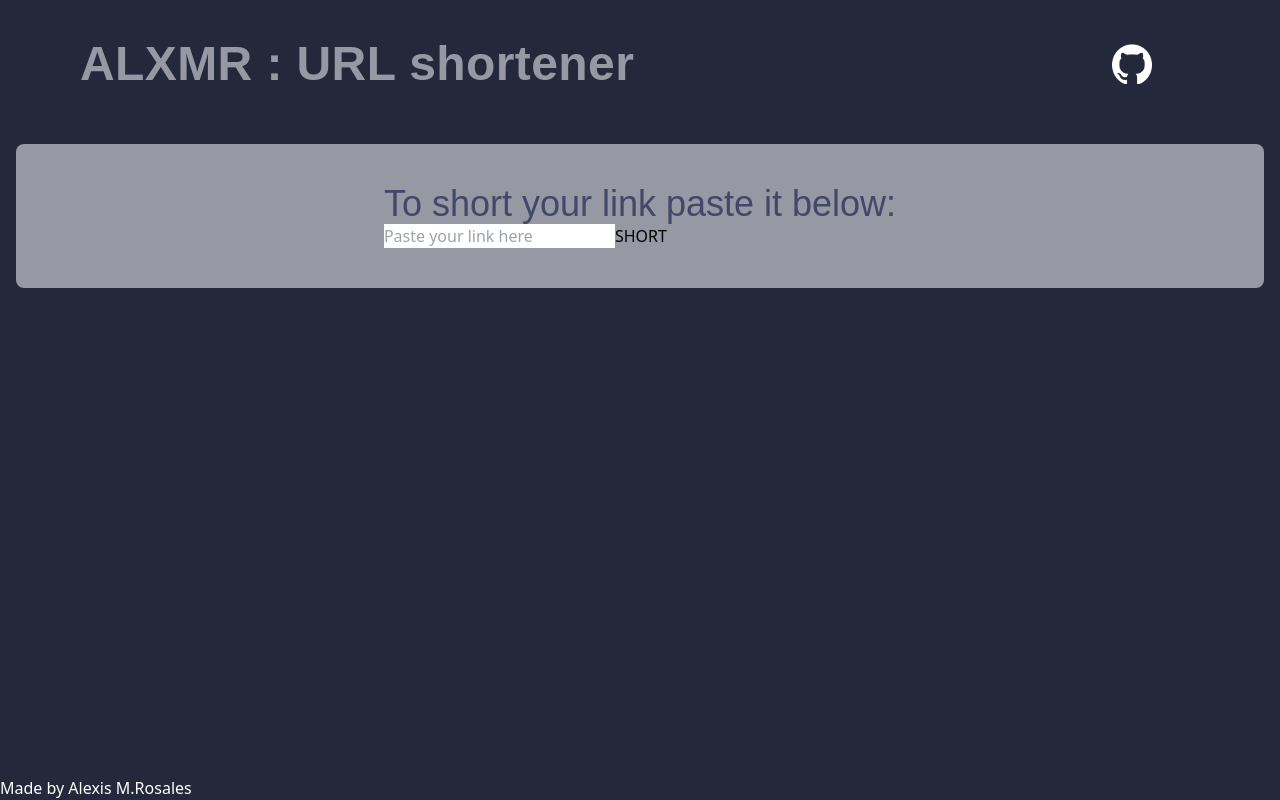
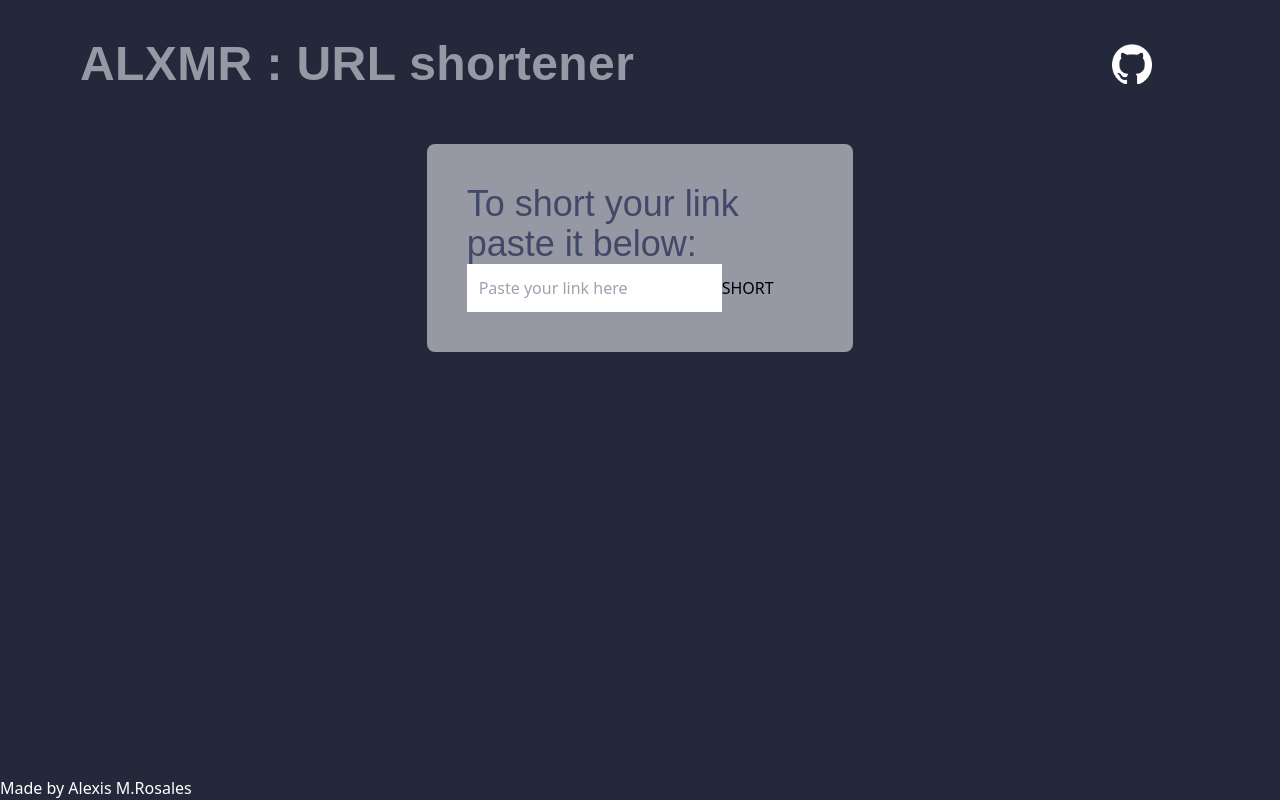
Before and after one commit to alexismrosales/url_shortener, a React (Create React App) app in the folder url_shortener-frontend/: page / in a window 1280 px wide. Built offline with nearby package versions, Linux system fonts and the light colour scheme.

Commit message:
Updated card view

```diff
--- a/url_shortener-frontend/src/components/shortener/index.tsx
+++ b/url_shortener-frontend/src/components/shortener/index.tsx
@@ -7,17 +7,19 @@ import style from "./styles.module.css"
 const ShortURLContainer = () => {
 
   return (
+    <div className="flex justify-center">
       <div className={style.container}>
-
         <form>
-        <div className={style.mainInput}>
+          <div className={style.mainDivInput}>
             <label className={style.subtext}>To short your link paste it below: </label>
             <br />
-          <input type="url" placeholder="Paste your link here" />
+            <input className={style.mainInput} type="url" placeholder="Paste your link here" />
             <button type="submit" className="rounded-lg">SHORT</button>
           </div>
         </form>
       </div>
+    </div>
+
   );
 };
 export default ShortURLContainer;
--- a/url_shortener-frontend/src/components/shortener/styles.module.css
+++ b/url_shortener-frontend/src/components/shortener/styles.module.css
@@ -1,5 +1,5 @@
 .container {
-  @apply h-auto bg-[var(--tertiary)] md:m-4 m-2 rounded-lg flex items-center justify-center;
+  @apply h-auto md:w-1/3 bg-[var(--tertiary)] md:m-4 m-2 rounded-lg flex items-center justify-center justify-self-center;
 }
 
 .subtext {
@@ -7,6 +7,10 @@
   font-family: "Changa", sans-serif;
 }
 
-.mainInput {
+.mainDivInput {
   @apply p-10
 }
+
+.mainInput {
+  @apply p-3
+}
```
Lines whose indentation alone changed are shown as unchanged.
